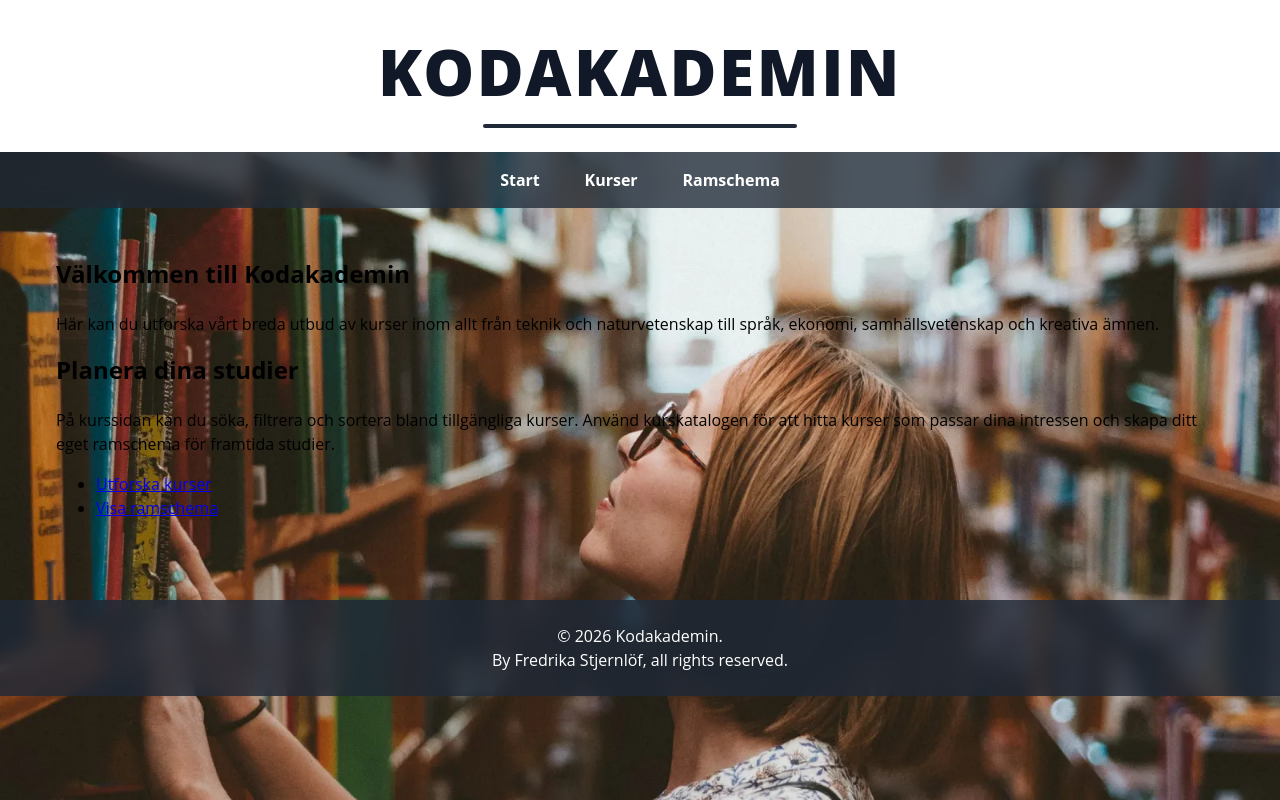
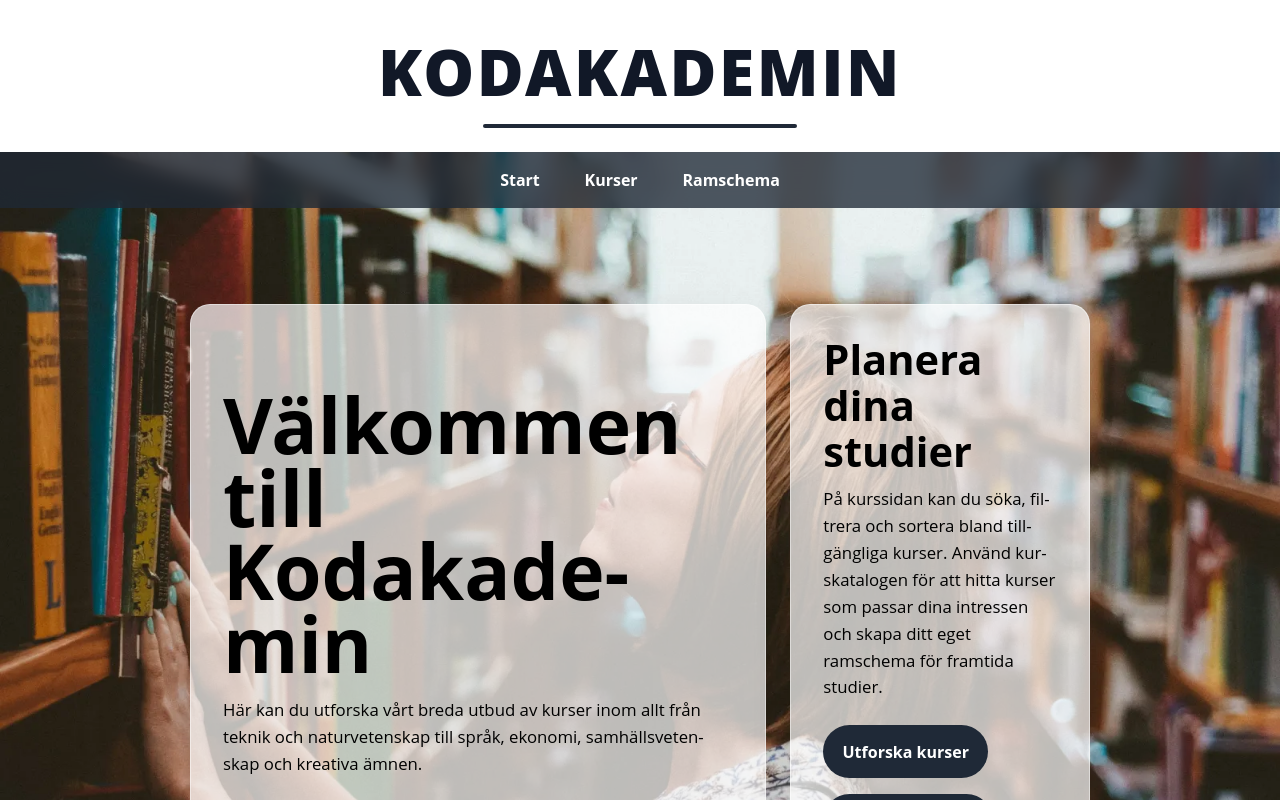
Before and after one commit to fredrikastjernlof/Kodakademin, an Angular app: page / in a window 1280 px wide. Shown: the top 800 px of the page. Built offline with nearby package versions, Linux system fonts and the light colour scheme.

Commit message:
Add styling for home page

```diff
--- a/src/app/pages/home/home.scss
+++ b/src/app/pages/home/home.scss
@@ -0,0 +1,84 @@
+.home-page {
+  display: grid;
+  gap: 1.5rem;
+  max-width: 900px;
+  width: calc(100% - 1.5rem);
+  min-height: auto;
+  margin: 0 auto;
+  padding-block: clamp(1.5rem, 5vw, 3rem);
+}
+
+.welcome-card,
+.info-card {
+  min-width: 0;
+  padding: clamp(1.25rem, 4vw, 2rem);
+  border: 1px solid rgb(255 255 255 / 0.45);
+  border-radius: 1.25rem;
+  background: rgb(255 255 255 / 0.7);
+  box-shadow: 0 1rem 2.5rem rgb(0 0 0 / 0.12);
+  overflow-wrap: break-word;
+  hyphens: auto;
+}
+
+.welcome-card {
+  min-height: 10rem;
+  display: flex;
+  flex-direction: column;
+  justify-content: center;
+}
+
+.welcome-card h2 {
+  max-width: 12ch;
+  margin-bottom: 1rem;
+  font-size: clamp(2.4rem, 6vw, 4.8rem);
+  line-height: 0.95;
+}
+
+.welcome-card p,
+.info-card p {
+  max-width: 60ch;
+  font-size: 1.05rem;
+  line-height: 1.6;
+}
+
+.info-card h2 {
+  margin-bottom: 0.75rem;
+  font-size: clamp(1.8rem, 4vw, 2.6rem);
+  line-height: 1.1;
+}
+
+.home-actions ul {
+  display: flex;
+  flex-wrap: wrap;
+  gap: 1rem;
+  padding: 0;
+  margin: 1.5rem 0 0;
+  list-style: none;
+}
+
+.nav-card a {
+  display: inline-block;
+  max-width: 100%;
+  padding: 0.9rem 1.2rem;
+  border-radius: 999px;
+  background: #1f2937;
+  color: white;
+  font-weight: 700;
+  text-decoration: none;
+}
+
+.nav-card a:hover,
+.nav-card a:focus-visible {
+  background: #111827;
+}
+
+@media (min-width: 800px) {
+  .home-page {
+    grid-template-columns: minmax(0, 1.25fr) minmax(260px, 0.65fr);
+    align-items: stretch;
+  }
+
+  .info-card {
+    align-self: stretch;
+  }
+}
```
